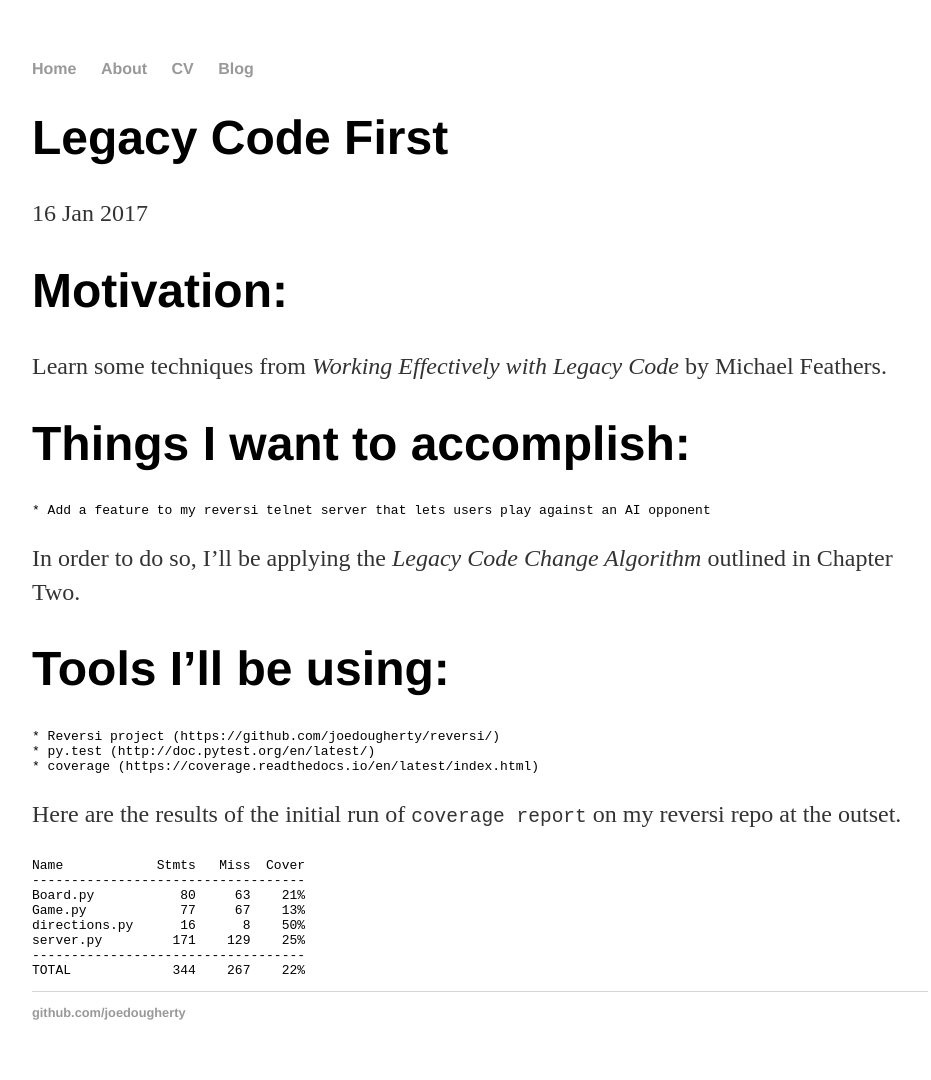
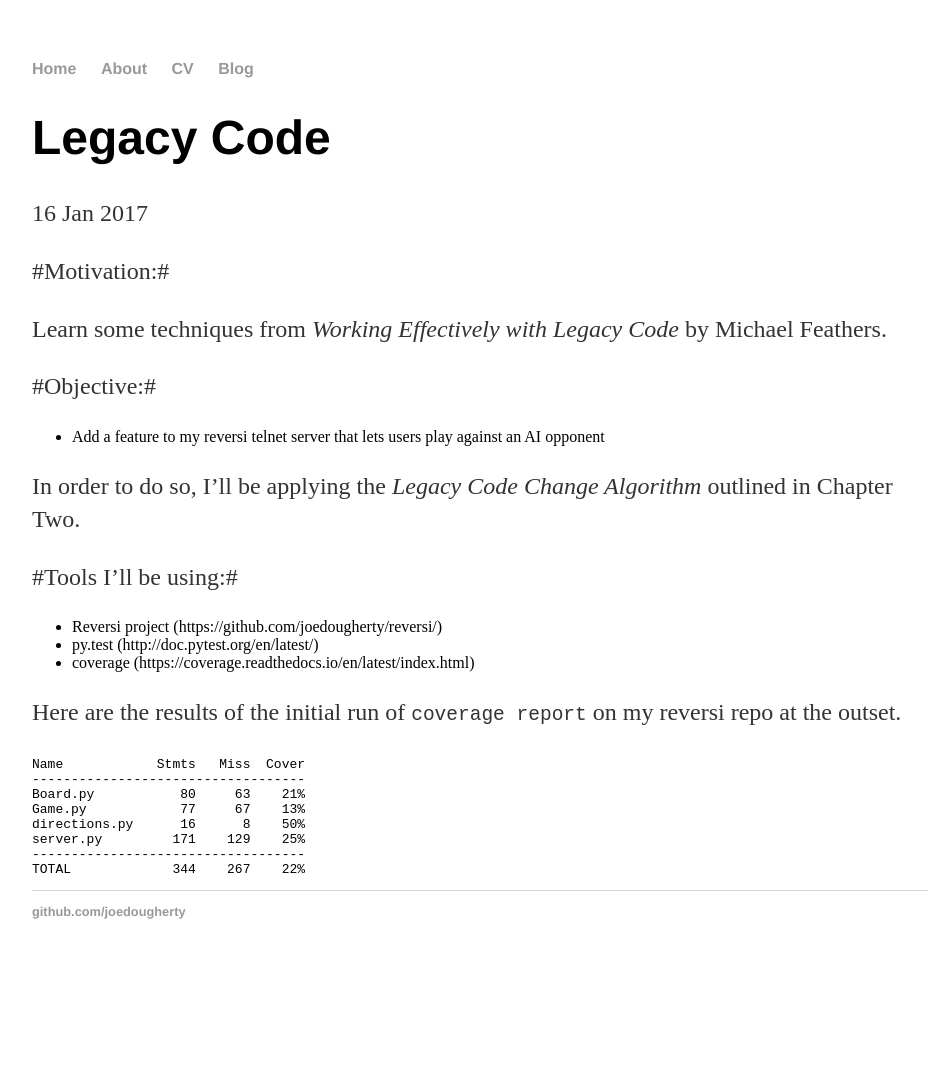
Before and after one commit to joedougherty/joedougherty.github.io, a Jekyll site: the page built from _posts/2017-01-16-legacy-code.md, in a window 1280 px wide. Shown: the whole page, without its empty margins (160-1091 px from the left). Built offline with Jekyll 4.4.1, drawn with Linux system fonts in a browser that asks for light colours; our own code applies the rules of GitHub Pages for plain Markdown files; after the commit the page ends 979 px from its top, so only the background shows below that.

Commit message:
Update first blog entry title and rework some markdown

```diff
--- a/_posts/2017-01-16-legacy-code-first.md
+++ b/_posts/2017-01-16-legacy-code.md
@@ -1,19 +1,17 @@
-Motivation:
-===========
+#Motivation:#
 
 Learn some techniques from _Working Effectively with Legacy Code_ by Michael Feathers.
 
-Things I want to accomplish:
-===========================
-    * Add a feature to my reversi telnet server that lets users play against an AI opponent
+#Objective:#
+  * Add a feature to my reversi telnet server that lets users play against an AI opponent
 
 In order to do so, I'll be applying the *Legacy Code Change Algorithm* outlined in Chapter Two.
 
-Tools I'll be using:
-===================
-    * Reversi project (https://github.com/joedougherty/reversi/)
-    * py.test (http://doc.pytest.org/en/latest/)
-    * coverage (https://coverage.readthedocs.io/en/latest/index.html)
+#Tools I'll be using:#
+
+  * Reversi project (https://github.com/joedougherty/reversi/)
+  * py.test (http://doc.pytest.org/en/latest/)
+  * coverage (https://coverage.readthedocs.io/en/latest/index.html)
 
 Here are the results of the initial run of `coverage report` on my reversi repo at the outset.
 
```
